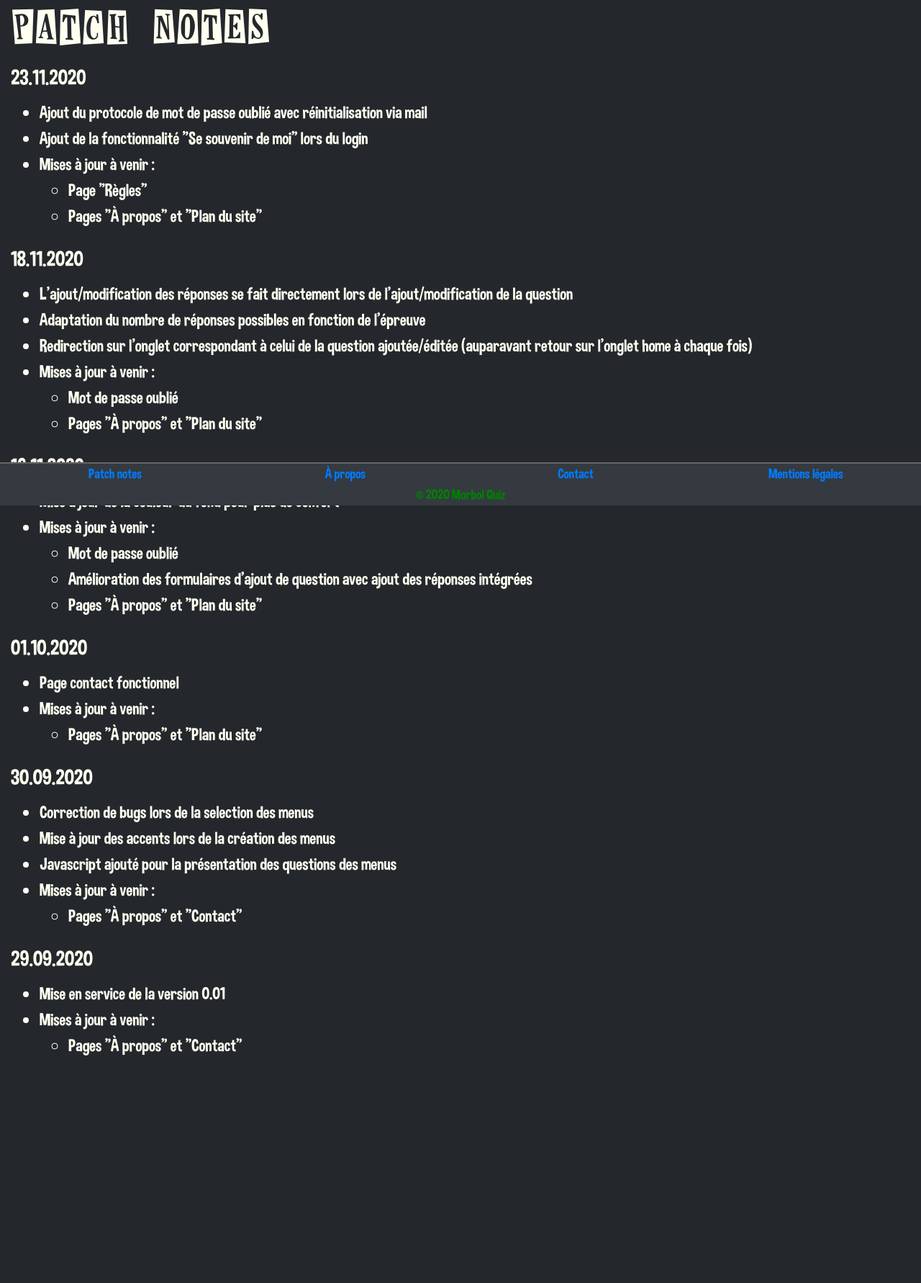
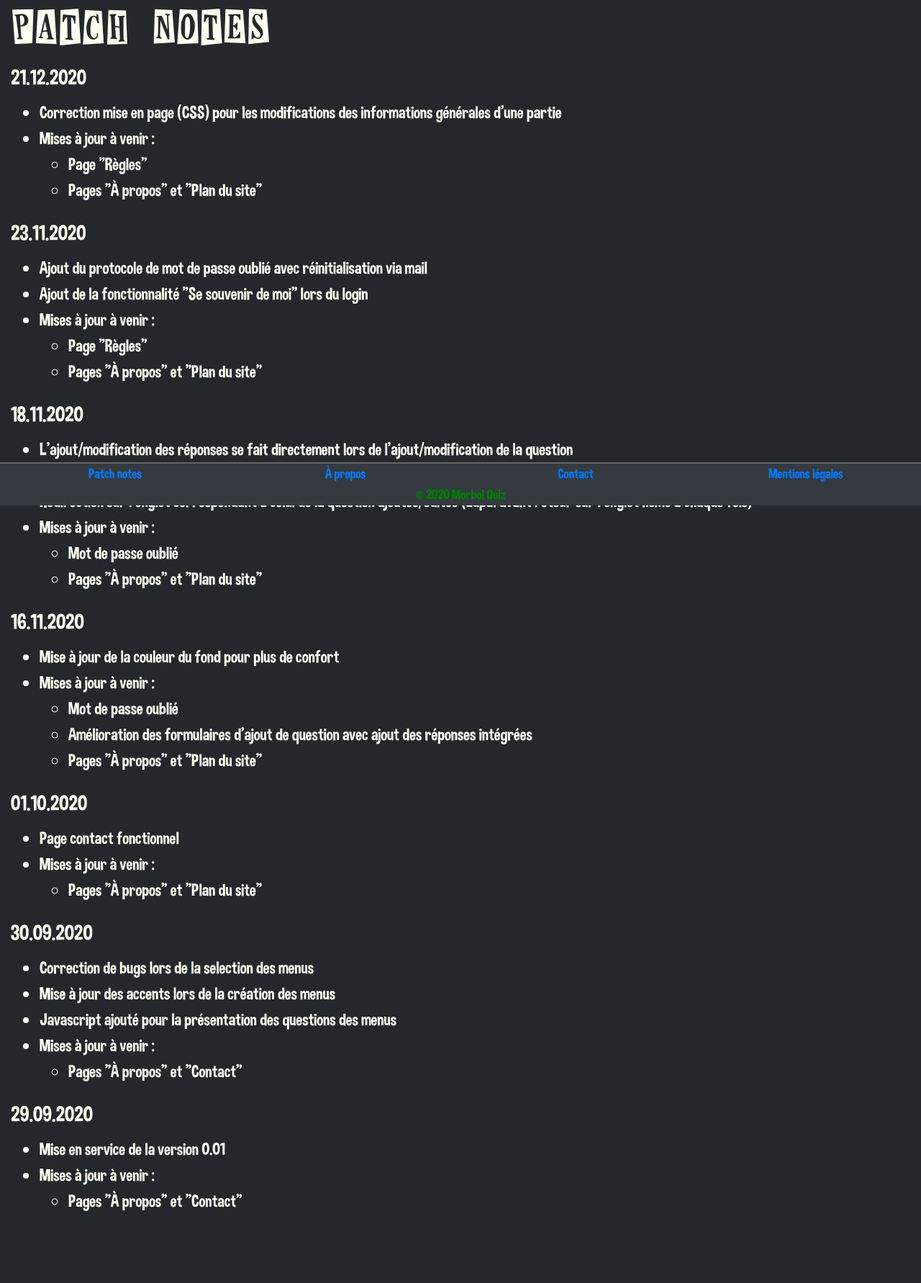
Before and after one commit to Nicolas-Chopin/morbolQuiz, a Symfony app: template templates/main/patchnotes.html.twig in a window 1280 px wide. Shown: the part 98-1880 px from the top of the page at 72% size. Before the commit the page ends 1564 px from the top, so only its background shows below. Run offline with Twig, Linux system fonts and the light colour scheme; the template is opened without the code that fills it, so the values that code supplies are empty; some libraries are stand-ins or nearby versions; some web fonts are replaced.

Commit message:
patch CSS for main settings' session edit

```diff
--- a/templates/base.html.twig
+++ b/templates/base.html.twig
@@ -51,7 +51,7 @@
 
         {% block scores %}{% endblock %}
 
-        <div class="mb-5">
+        <div class="pb-5">
             {% block body %}{% endblock %}
         </div>
 
--- a/templates/main/patchnotes.html.twig
+++ b/templates/main/patchnotes.html.twig
@@ -8,6 +8,17 @@
 
         <h1>Patch notes</h1>
 
+        <h5>21.12.2020</h5>
+        <ul>
+            <li>Correction mise en page (CSS) pour les modifications des informations générales d'une partie</li>
+            <li>
+                Mises à jour à venir :
+                <ul>
+                    <li>Page "Règles"</li>
+                    <li>Pages "&#192; propos" et "Plan du site"</li>
+                </ul>
+            </li>
+        </ul>
         <h5>23.11.2020</h5>
         <ul>
             <li>Ajout du protocole de mot de passe oublié avec réinitialisation via mail</li>
```
